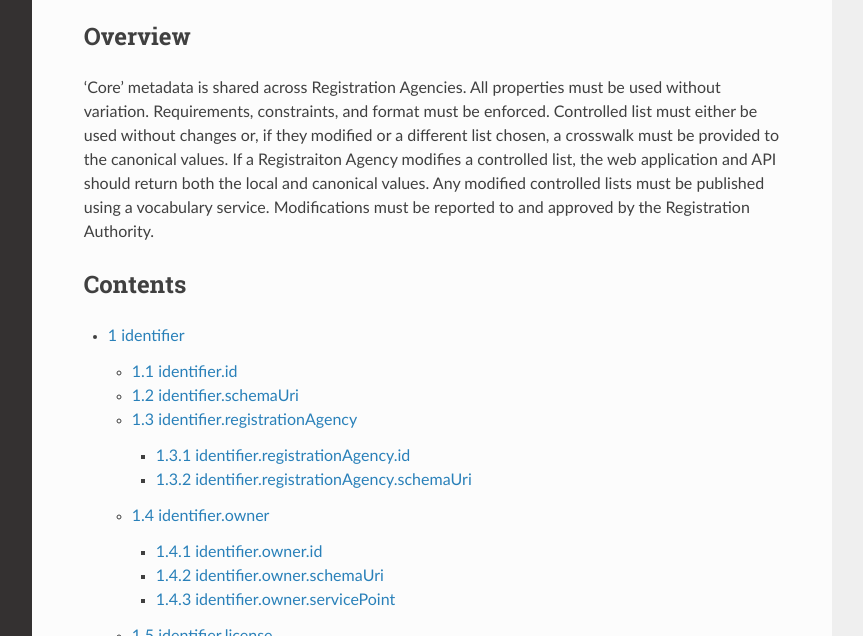
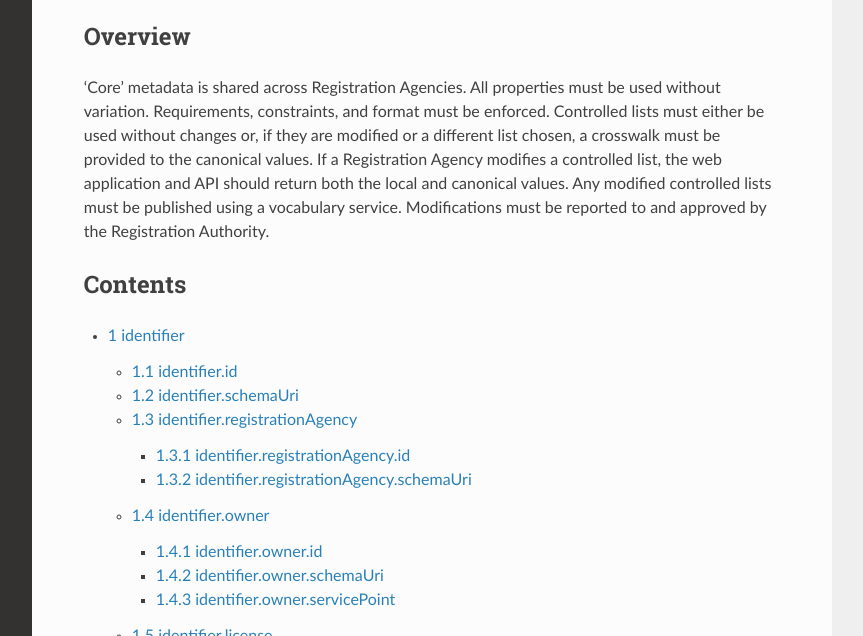
Before and after one commit to au-research/raid-metadata, a Sphinx documentation site: the page built from rtd/docs/source/core/core.rst, in a window 1280 px wide and 900 px high, cut to the strip 264-900 px from the top of the window. Shown: the whole strip, without its empty margins (268-1131 px from the left). Built offline with Sphinx 7.4.7 and the Read the Docs theme 3.1.0, drawn with Linux system fonts in a browser that asks for light colours; pages that are not in the unit, such as notebooks, are missing from menus.

Commit message:
Update core.rst
Line 10: Fixed typos and grammar

```diff
--- a/rtd/docs/source/core/core.rst
+++ b/rtd/docs/source/core/core.rst
@@ -7,7 +7,7 @@ Core Metadata Schema Properties
 Overview
 --------
 
-'Core' metadata is shared across Registration Agencies. All properties must be used without variation. Requirements, constraints, and format must be enforced. Controlled list must either be used without changes or, if they modified or a different list chosen, a crosswalk must be provided to the canonical values. If a Registraiton Agency modifies a controlled list, the web application and API should return both the local and canonical values. Any modified controlled lists must be published using a vocabulary service. Modifications must be reported to and approved by the Registration Authority.
+'Core' metadata is shared across Registration Agencies. All properties must be used without variation. Requirements, constraints, and format must be enforced. Controlled lists must either be used without changes or, if they are modified or a different list chosen, a crosswalk must be provided to the canonical values. If a Registration Agency modifies a controlled list, the web application and API should return both the local and canonical values. Any modified controlled lists must be published using a vocabulary service. Modifications must be reported to and approved by the Registration Authority.
 
 Contents
 --------
```
